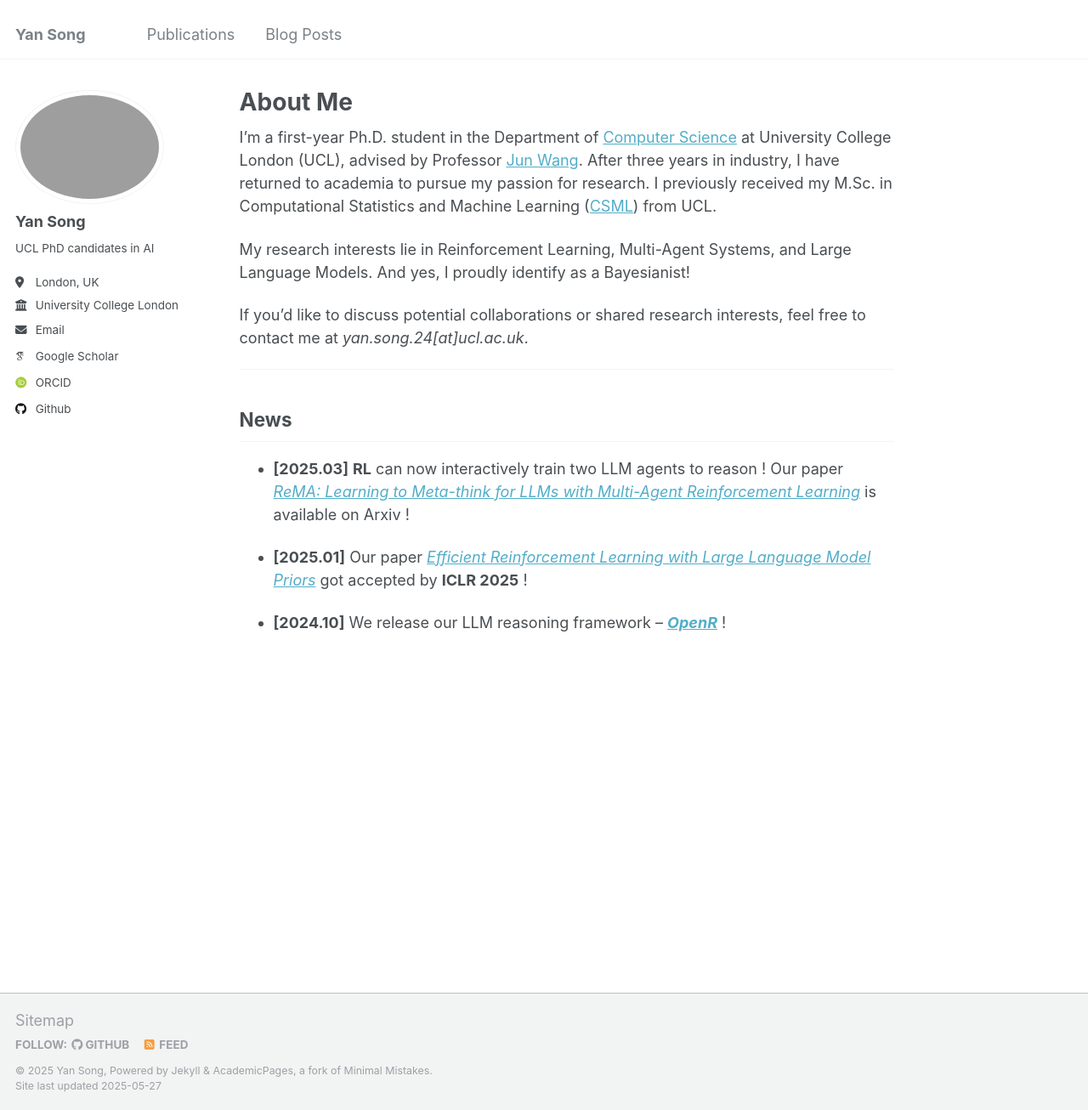
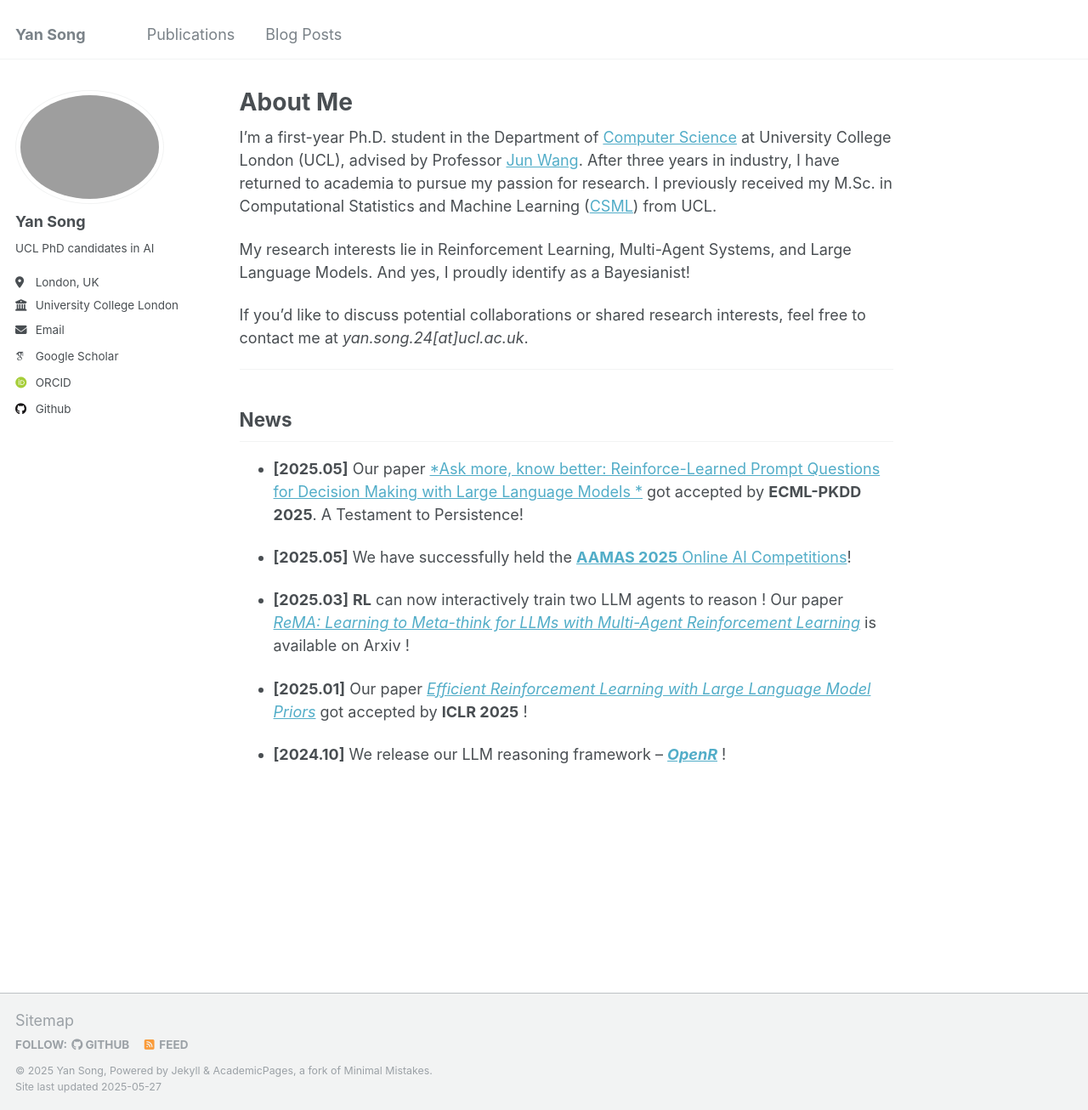
Before and after one commit to YanSong97/YanSong97.github.io, a Jekyll site: the page built from _pages/about.md, in a window 1280 px wide and 1306 px high. Shown: the whole window at 85% size. Built offline with Jekyll 4.4.1, drawn with Linux system fonts in a browser that asks for light colours; some web fonts are replaced.

Commit message:
update paper

```diff
--- a/_pages/about.md
+++ b/_pages/about.md
@@ -17,6 +17,11 @@ If you’d like to discuss potential collaborations or shared research interests
 
 ## News
 
+- **[2025.05]** Our paper [*Ask more, know better: Reinforce-Learned Prompt Questions for Decision Making with Large Language Models
+*](https://arxiv.org/abs/2310.18127) got accepted by **ECML-PKDD 2025**. A Testament to Persistence!
+
+- **[2025.05]** We have successfully held the [**AAMAS 2025** Online AI Competitions](https://aamas2025.org/index.php/conference/program/competitions/)!
+
 - **[2025.03]** **RL** can now interactively train two LLM agents to reason ! Our paper [*ReMA: Learning to Meta-think for LLMs with Multi-Agent Reinforcement Learning*](https://arxiv.org/abs/2503.09501) is available on Arxiv !
 
 - **[2025.01]** Our paper [*Efficient Reinforcement Learning with Large Language Model Priors*](https://arxiv.org/pdf/2410.07927) got accepted by **ICLR 2025** !
```
Also changed, not shown: _publications/2024-01-21-preprint.md (+5 -5 lines).
